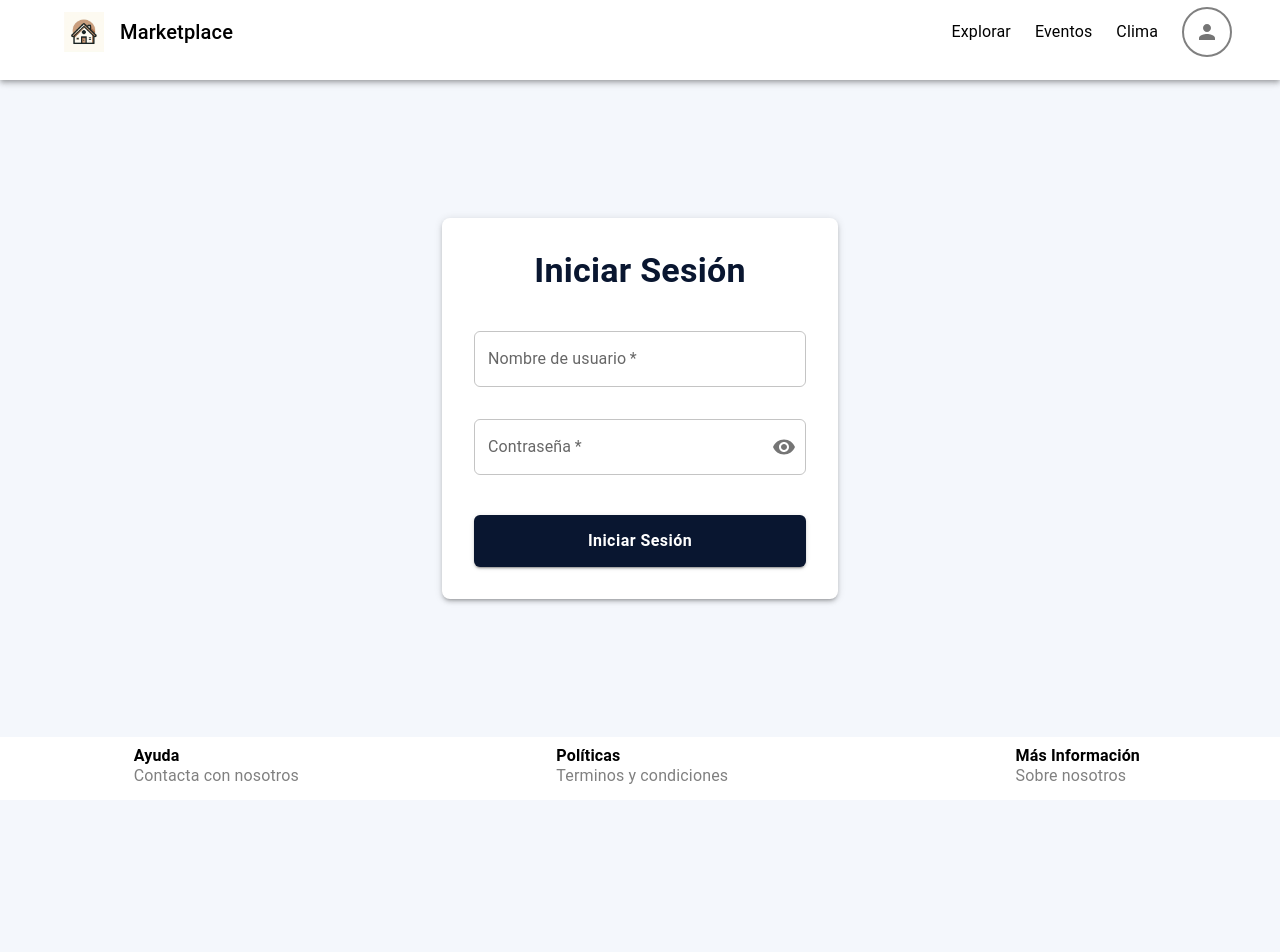
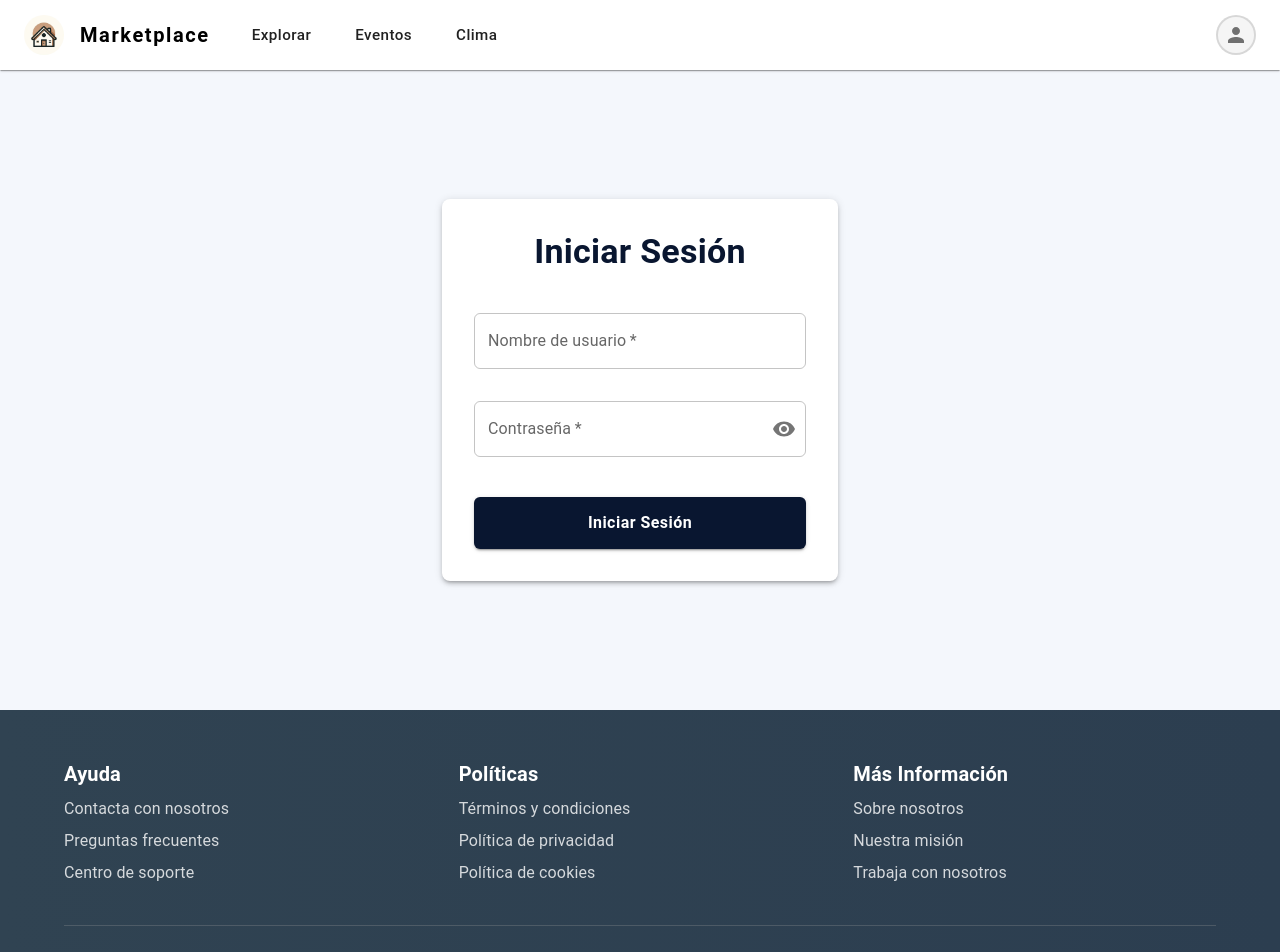
Before and after one commit to AlvaroMartinMunoz/TFG-AlvaroMartinMunoz, a React (Create React App) app in the folder marketplace/frontend/: page /inicio-de-sesion in a window 1280 px wide. Shown: the top 952 px of the page. Before the commit the page ends 800 px from the top, so only its background shows below. Built offline with nearby package versions, Linux system fonts and the light colour scheme.

Commit message:
feat(frontend): mejora de estilos de navbar y footer

```diff
--- a/marketplace/frontend/src/components/Footer.js
+++ b/marketplace/frontend/src/components/Footer.js
@@ -1,94 +1,108 @@
 import React from "react";
-import "../App.css";
+import {
+  Box,
+  Container,
+  Grid,
+  Typography,
+  Link,
+  Divider,
+  IconButton,
+  Stack
+} from "@mui/material";
+import {
+  Facebook as FacebookIcon,
+  Twitter as TwitterIcon,
+  Instagram as InstagramIcon,
+  LinkedIn as LinkedInIcon
+} from "@mui/icons-material";
 
 const Footer = () => {
   return (
-    <div className="footer">
-      <div
-        style={{
-          display: "flex",
-          alignItems: "center",
-          justifyContent: "space-around",
-          width: "100%",
+    <Box
+      component="footer"
+      sx={{
+        background: "linear-gradient(to right, #304352, #2c3e50)",
+        color: "white",
+        pt: 6,
+        pb: 3,
+        mt: 'auto'
       }}
     >
-        <div style={{ marginBottom: "-15px" }}>
-          {" "}
-          <p
-            style={{
-              color: "black",
-              fontWeight: "bold",
-              fontSize: "1.25 rem",
-              marginLeft: "80px",
-              marginTop: "-20px",
-              position: "absolute",
-            }}
-          >
+      <Container maxWidth="lg">
+        <Grid container spacing={4}>
+          <Grid item xs={12} sm={4}>
+            <Typography variant="h6" color="common.white" gutterBottom fontWeight="bold">
               Ayuda
-          </p>
-          <a
-            href="/"
-            style={{
-              marginLeft: "80px",
-              color: "grey",
-              textDecoration: "none",
-            }}
-          >
+            </Typography>
+            <Box>
+              <Link href="/" color="common.white" sx={{ display: "block", mb: 1, textDecoration: "none", opacity: 0.8, "&:hover": { opacity: 1 } }}>
                 Contacta con nosotros
-          </a>
-        </div>
-        <div style={{ marginBottom: "-15px" }}>
-          {" "}
-          <p
-            style={{
-              color: "black",
-              fontWeight: "bold",
-              fontSize: "1.25 rem",
-              marginLeft: "150px",
-              marginTop: "-20px",
-              position: "absolute",
-            }}
-          >
+              </Link>
+              <Link href="/" color="common.white" sx={{ display: "block", mb: 1, textDecoration: "none", opacity: 0.8, "&:hover": { opacity: 1 } }}>
+                Preguntas frecuentes
+              </Link>
+              <Link href="/" color="common.white" sx={{ display: "block", mb: 1, textDecoration: "none", opacity: 0.8, "&:hover": { opacity: 1 } }}>
+                Centro de soporte
+              </Link>
+            </Box>
+          </Grid>
+          <Grid item xs={12} sm={4}>
+            <Typography variant="h6" color="common.white" gutterBottom fontWeight="bold">
               Políticas
-          </p>
-          <a
-            href="/"
-            style={{
-              marginLeft: "150px",
-              color: "grey",
-              textDecoration: "none",
-            }}
-          >
-            Terminos y condiciones
-          </a>
-        </div>
-        <div style={{ marginBottom: "-15px", marginRight: "100px" }}>
-          {" "}
-          <p
-            style={{
-              color: "black",
-              fontWeight: "bold",
-              fontSize: "1.25 rem",
-              marginLeft: "180px",
-              marginTop: "-20px",
-              position: "absolute",
-            }}
-          >
+            </Typography>
+            <Box>
+              <Link href="/" color="common.white" sx={{ display: "block", mb: 1, textDecoration: "none", opacity: 0.8, "&:hover": { opacity: 1 } }}>
+                Términos y condiciones
+              </Link>
+              <Link href="/" color="common.white" sx={{ display: "block", mb: 1, textDecoration: "none", opacity: 0.8, "&:hover": { opacity: 1 } }}>
+                Política de privacidad
+              </Link>
+              <Link href="/" color="common.white" sx={{ display: "block", mb: 1, textDecoration: "none", opacity: 0.8, "&:hover": { opacity: 1 } }}>
+                Política de cookies
+              </Link>
+            </Box>
+          </Grid>
+          <Grid item xs={12} sm={4}>
+            <Typography variant="h6" color="common.white" gutterBottom fontWeight="bold">
               Más Información
-          </p>
-          <a
-            href="/"
-            style={{
-              marginLeft: "180px",
-              color: "grey",
-              textDecoration: "none",
-            }}
-          >
+            </Typography>
+            <Box>
+              <Link href="/" color="common.white" sx={{ display: "block", mb: 1, textDecoration: "none", opacity: 0.8, "&:hover": { opacity: 1 } }}>
                 Sobre nosotros
-          </a>
-        </div>
-      </div>
-    </div>
+              </Link>
+              <Link href="/" color="common.white" sx={{ display: "block", mb: 1, textDecoration: "none", opacity: 0.8, "&:hover": { opacity: 1 } }}>
+                Nuestra misión
+              </Link>
+              <Link href="/" color="common.white" sx={{ display: "block", mb: 1, textDecoration: "none", opacity: 0.8, "&:hover": { opacity: 1 } }}>
+                Trabaja con nosotros
+              </Link>
+            </Box>
+          </Grid>
+        </Grid>
+
+        <Divider sx={{ my: 4, bgcolor: "rgba(255,255,255,0.2)" }} />
+
+        <Box sx={{ display: "flex", justifyContent: "space-between", alignItems: "center", flexWrap: "wrap" }}>
+          <Typography variant="body2" color="common.white" sx={{ mb: { xs: 2, md: 0 }, opacity: 0.8 }}>
+            © {new Date().getFullYear()} Tu Empresa. Todos los derechos reservados.
+          </Typography>
+          <Stack direction="row" spacing={1}>
+            <IconButton aria-label="facebook" size="small" sx={{ color: "common.white" }}>
+              <FacebookIcon fontSize="small" />
+            </IconButton>
+            <IconButton aria-label="twitter" size="small" sx={{ color: "common.white" }}>
+              <TwitterIcon fontSize="small" />
+            </IconButton>
+            <IconButton aria-label="instagram" size="small" sx={{ color: "common.white" }}>
+              <InstagramIcon fontSize="small" />
+            </IconButton>
+            <IconButton aria-label="linkedin" size="small" sx={{ color: "common.white" }}>
+              <LinkedInIcon fontSize="small" />
+            </IconButton>
+          </Stack>
+        </Box>
+      </Container>
+    </Box>
   );
 };
 
--- a/marketplace/frontend/src/components/NavBar.js
+++ b/marketplace/frontend/src/components/NavBar.js
@@ -7,12 +7,14 @@ import {
   IconButton,
   MenuItem,
   Menu,
+  Avatar,
+  Container,
+  Button,
 } from "@mui/material";
 import logo from "../assets/logo.png";
 import PersonIcon from "@mui/icons-material/Person";
 import { jwtDecode } from "jwt-decode";
 import { Link } from "react-router-dom";
-
 
 const NavBar = () => {
   const [anchorEl, setAnchorEl] = useState(null);
@@ -27,11 +29,9 @@ const NavBar = () => {
 
         if (decodedToken && decodedToken.user_id) {
           fetchAllUsers(decodedToken.user_id);
-
         } else {
           console.log("Token inválido, cerrando sesión...");
           handleLogOut();
-
         }
       } catch (error) {
         console.error("Error al decodificar el token:", error);
@@ -73,10 +73,9 @@ const NavBar = () => {
 
         const additionalInfo = {
           usuarioId: usuarioId,
-        }
+        };
 
         localStorage.setItem("additionalInfo", JSON.stringify(additionalInfo));
-
 
         if (user) {
           setUsername(user.usuario.username);
@@ -137,226 +136,170 @@ const NavBar = () => {
     }
   };
 
+  const navLinks = [
+    { title: "Explorar", path: "/explorar" },
+    { title: "Eventos", path: "/eventos" },
+    { title: "Clima", path: "/pronostico-clima" },
+  ];
+
+  const userMenuItems = isAuthenticated()
+    ? [
+      { title: "Perfil", path: "/perfil" },
+      { title: "Mis propiedades", path: "/mis-propiedades" },
+      { title: "Mis reservas", path: "/mis-reservas" },
+      { title: "Solicitudes de reserva", path: "/solicitudes-de-reserva" },
+      { title: "Cerrar Sesión", action: handleLogOut },
+    ]
+    : [
+      { title: "Iniciar Sesión", path: "/inicio-de-sesion" },
+      { title: "Registrarse", path: "/registro" },
+    ];
+
   return (
     <AppBar
-      position="static"
+      position="sticky"
+      elevation={1}
       sx={{
-        flexGrow: 1,
-        // backgroundColor: "transparent",
         backgroundColor: "white",
-        maxHeight: "10vh",
-        zIndex: 2,
+        height: "70px",
+        justifyContent: "center",
       }}
     >
-      <Toolbar sx={{ display: "flex", justifyContent: "space-between" }}>
-        <Box sx={{ display: "flex", alignItems: "center", flexGrow: 1 }}>
-          <img
+      <Container maxWidth="xl">
+        <Toolbar disableGutters sx={{ justifyContent: "space-between" }}>
+          {/* Logo y enlaces de navegación agrupados a la izquierda */}
+          <Box sx={{ display: "flex", alignItems: "center" }}>
+            <Avatar
               src={logo}
               alt="logo"
-            style={{ width: "40px", height: "40px", marginLeft: "2.5rem" }}
+              sx={{
+                width: 40,
+                height: 40,
+                marginRight: 2,
+                backgroundColor: "transparent",
+              }}
             />
-          <Typography variant="h6" sx={{ flexGrow: 1, textAlign: "left" }}>
-            <a
+            <Typography
+              variant="h6"
+              component="a"
               href="/"
-              style={{
+              sx={{
+                fontWeight: 600,
+                color: "black",
                 textDecoration: "none",
-                color: "black",
-                marginLeft: "1rem",
-                fontSize: "1.25rem",
+                letterSpacing: ".1rem",
+                transition: "color 0.3s ease",
+                "&:hover": {
+                  color: "primary.main",
+                },
+                marginRight: 4,
               }}
             >
               Marketplace
-            </a>
             </Typography>
+
+            {/* Links de navegación (ahora a la izquierda) */}
+            <Box sx={{ display: "flex", gap: 3 }}>
+              {navLinks.map((link) => (
+                <Button
+                  key={link.title}
+                  component={Link}
+                  to={link.path}
+                  sx={{
+                    color: "text.primary",
+                    display: "block",
+                    textTransform: "none",
+                    fontSize: "0.95rem",
+                    fontWeight: 500,
+                    padding: "6px 10px",
+                    "&:hover": {
+                      backgroundColor: "transparent",
+                      color: "primary.main",
+                    },
+                  }}
+                >
+                  {link.title}
+                </Button>
+              ))}
             </Box>
-        {!isAuthenticated() ? (
-          <Box sx={{ display: "flex", alignItems: "center", zIndex: 1 }}>
+          </Box>
+
+          {/* Sección de usuario a la derecha */}
+          <Box sx={{ display: "flex", alignItems: "center", gap: 2 }}>
+            {isAuthenticated() && (
               <Typography
                 variant="body1"
                 sx={{
-                color: "black",
-                display: "flex",
-                alignItems: "center",
-                zIndex: 1,
-                mr: 3,
-
+                  color: "text.primary",
+                  fontWeight: 500,
                 }}
-            >
-              <Link
-                to="/explorar"
-                style={{ textDecoration: "none", color: "inherit", zIndex: 1 }}
-              >
-                Explorar
-              </Link>
-            </Typography>
-            <Typography
-              variant="body1"
-              sx={{
-                color: "black",
-                display: "flex",
-                alignItems: "center",
-                zIndex: -1,
-                mr: 3,
-              }}>
-              <Link
-                to="/eventos"
-                style={{ textDecoration: "none", color: "inherit" }}
-              >
-                {" "}
-                Eventos{" "}
-              </Link>
-            </Typography>
-            <Typography
-              variant="body1"
-              sx={{
-                color: "black",
-                display: "flex",
-                alignItems: "center",
-                zIndex: 1,
-                marginLeft: 0,
-                mr: 3,
-              }}
-            >
-              <Link
-                to="/pronostico-clima"
-                style={{ textDecoration: "none", color: "inherit" }}
-              >
-                {" "}
-                Clima{" "}
-              </Link>
-            </Typography>
-
-          </Box>
-        ) : (
-          <Box
-            sx={{
-              display: "flex",
-              alignItems: "center",
-              justifyContent: "center",
-              zIndex: 1,
-              marginRight: "20px",
-            }}
-          >
-
-
-
-            <Typography
-              variant="body1"
-              sx={{
-                color: "black",
-                display: "flex",
-                alignItems: "center",
-                zIndex: -1,
-                marginLeft: 0,
-                mr: 3,
-              }}
-            >
-              <Link
-                to="/explorar"
-                style={{ textDecoration: "none", color: "inherit" }}
-              >
-                {" "}
-                Explorar{" "}
-              </Link>
-            </Typography>
-            <Typography
-              variant="body1"
-              sx={{
-                color: "black",
-                display: "flex",
-                alignItems: "center",
-                zIndex: -1,
-                mr: 3,
-              }}>
-              <Link
-                to="/eventos"
-                style={{ textDecoration: "none", color: "inherit" }}
-              >
-                {" "}
-                Eventos{" "}
-              </Link>
-            </Typography>
-            <Typography
-              variant="body1"
-              sx={{
-                color: "black",
-                display: "flex",
-                alignItems: "center",
-                zIndex: 1,
-                marginLeft: 0,
-                mr: 3,
-              }}
-            >
-              <Link
-                to="/pronostico-clima"
-                style={{ textDecoration: "none", color: "inherit" }}
-              >
-                {" "}
-                Clima{" "}
-              </Link>
-            </Typography>
-            <Typography
-              variant="body1"
-              sx={{ color: "black", width: "auto", }}
               >
                 Bienvenido, {username}
               </Typography>
-
-          </Box>
             )}
 
-        <Box
+            <Avatar
               sx={{
-            display: "flex",
-            alignItems: "center",
-            justifyContent: "center",
-            width: "50px",
-            height: "50px",
-            borderRadius: "50%",
-            border: "2px solid grey",
-            marginRight: "1.5rem",
+                width: 40,
+                height: 40,
+                border: "2px solid",
+                borderColor: "divider",
+                backgroundColor: "action.hover",
+                cursor: "pointer",
+                transition: "transform 0.2s, box-shadow 0.2s",
+                "&:hover": {
+                  transform: "scale(1.05)",
+                  boxShadow: "0 2px 4px rgba(0,0,0,0.1)",
+                  borderColor: "primary.light",
+                },
               }}
+              onClick={handleClick}
             >
-          <IconButton onClick={handleClick}>
-            <PersonIcon />
-          </IconButton>
+              <PersonIcon color="action" />
+            </Avatar>
 
             <Menu
               anchorEl={anchorEl}
               open={Boolean(anchorEl)}
               onClose={handleClose}
+              PaperProps={{
+                elevation: 3,
+                sx: {
+                  minWidth: 180,
+                  borderRadius: 2,
+                  mt: 1.5,
+                  "& .MuiMenuItem-root": {
+                    px: 2,
+                    py: 1.5,
+                    fontSize: "0.9rem",
+                  },
+                },
+              }}
+              transformOrigin={{ horizontal: "right", vertical: "top" }}
+              anchorOrigin={{ horizontal: "right", vertical: "bottom" }}
             >
-            {!isAuthenticated() ? (
-              <>
+              {userMenuItems.map((item) => (
                 <MenuItem
+                  key={item.title}
                   onClick={() => {
                     handleClose();
-                    window.location.href = "/inicio-de-sesion";
+                    if (item.action) {
+                      item.action();
+                    } else if (item.path) {
+                      window.location.href = item.path;
+                    }
+                  }}
+                  sx={{
+                    "&:hover": { backgroundColor: "action.hover" },
                   }}
                 >
-                  Iniciar Sesion
+                  {item.title}
                 </MenuItem>
-                <MenuItem
-                  onClick={() => {
-                    handleClose();
-                    window.location.href = "/registro";
-                  }}
-                >
-                  Registrarse
-                </MenuItem>
-              </>
-            ) : (
-              <>
-                <MenuItem onClick={() => { window.location.href = "/perfil"; handleClose(); }}>Perfil</MenuItem>
-                <MenuItem onClick={() => { window.location.href = "/mis-propiedades"; handleClose(); }}>Mis propiedades</MenuItem>
-                <MenuItem onClick={() => { window.location.href = "/mis-reservas"; handleClose(); }}>Mis reservas</MenuItem>
-                <MenuItem onClick={() => { window.location.href = "/solicitudes-de-reserva"; handleClose(); }}>Solicitudes de reserva</MenuItem>
-                <MenuItem onClick={handleLogOut}>Cerrar Sesion</MenuItem>
-              </>
-            )}
+              ))}
             </Menu>
           </Box>
         </Toolbar>
+      </Container>
     </AppBar>
   );
 };
```
Lines whose indentation alone changed are shown as unchanged.
